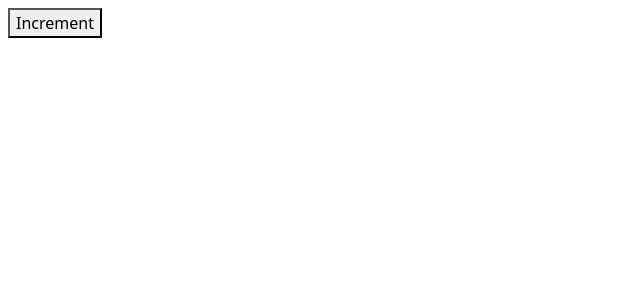
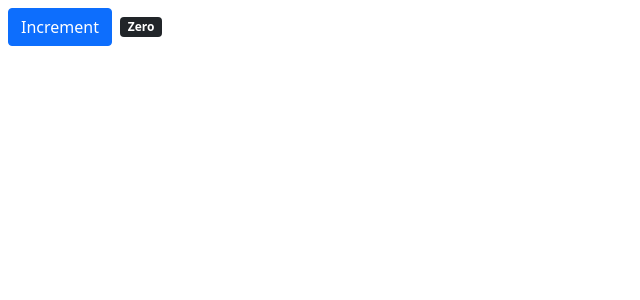
Before and after one commit to machineawin/practice-app2, a React (Create React App) app in the folder practice-app/: page / in a window 1280 px wide. Shown: the top 300 px of the page, without its empty margins (0-640 px from the left). Built offline with nearby package versions, Linux system fonts and the light colour scheme.

Commit message:
Create counter app with increment button

```diff
--- a/practice-app/src/Components/Counter.jsx
+++ b/practice-app/src/Components/Counter.jsx
@@ -1,13 +1,33 @@
 import React, { Component } from 'react';
-import Button from 'react-bootstrap/Button';
 import 'bootstrap/dist/css/bootstrap.min.css';
 
 class Counter extends Component {
-    state = {  }
+    state = {
+        value: 0
+     }
+
+    countFormat () {
+        if (this.state.value == 0)
+        return (<span className='badge bg-dark'> Zero </span>);
+        return (<span className='badge bg-secondary'> {this.state.value} </span>);
+
+    };
+
+    handleIncrement = () => {
+        const value = this.state.value +1;
+        this.setState ({value});
+    }
+
     render() {
         return (
             <React.Fragment>
-                <button className="m-2 badge-primary ">Increment</button>
+                <button
+                className="btn btn-primary m-2"
+                onClick={ this.handleIncrement }
+                >
+                    Increment
+                </button>
+                {this.countFormat()}
 
             </React.Fragment>
         );
```
Also changed, not shown: practice-app/src/Components/Counters.jsx (added).
